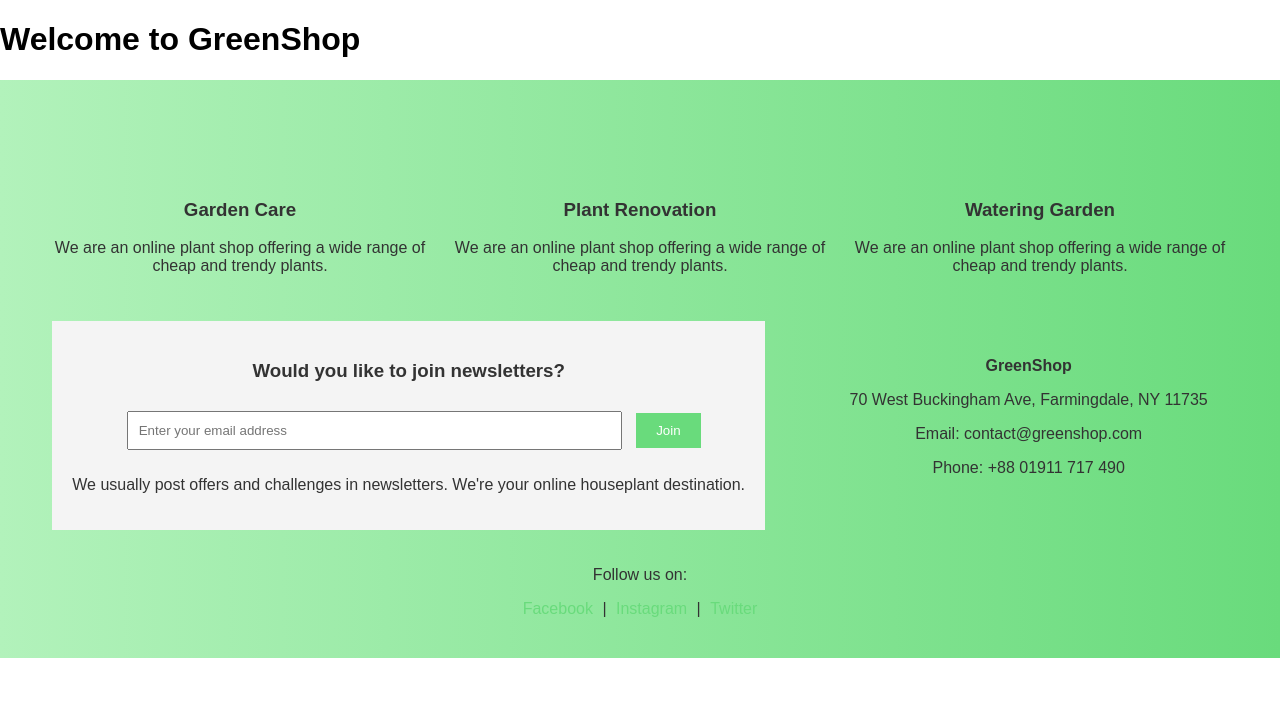
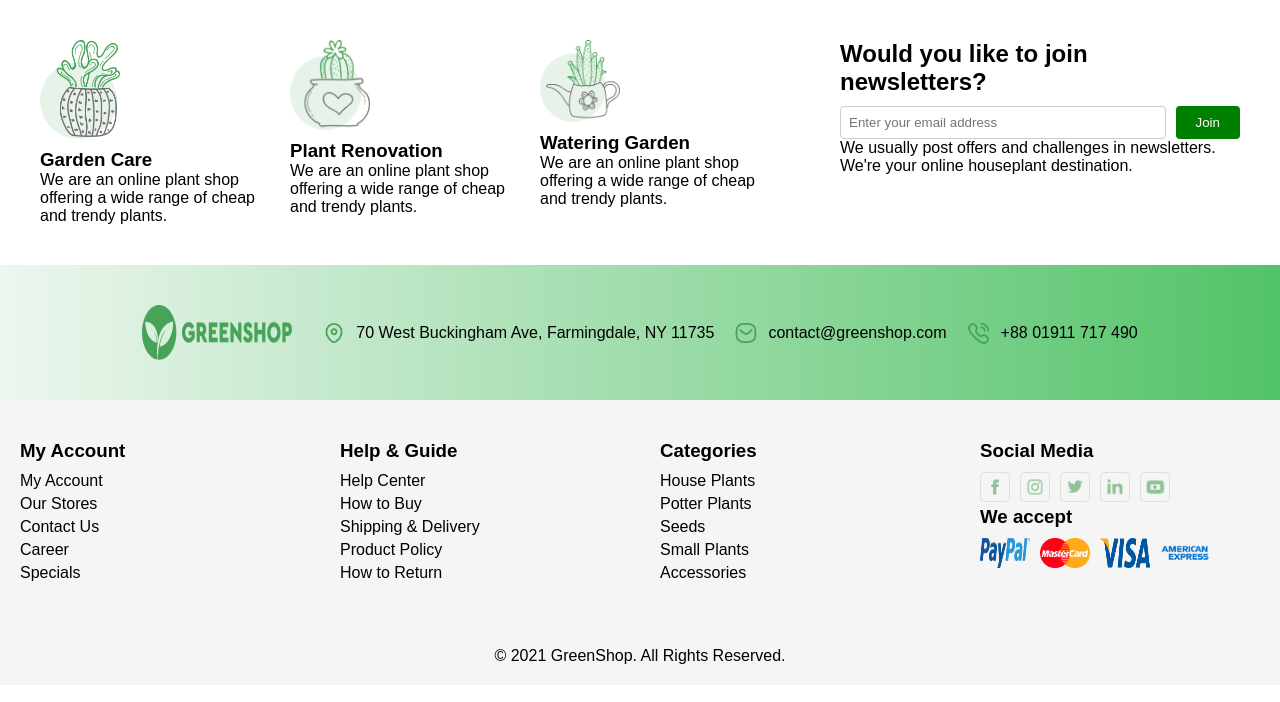
Before and after one commit to syntaxzx/hillel-hw, a plain HTML site: page hw11/index.html in a window 1280 px wide. Drawn offline with Linux system fonts and the light colour scheme.

Commit message:
Подредаговано CSS

```diff
--- a/hw11/index.html
+++ b/hw11/index.html
@@ -3,66 +3,108 @@
 <head>
     <meta charset="UTF-8">
     <meta name="viewport" content="width=device-width, initial-scale=1.0">
-    <title>GreenShop - Home</title>
+    <title>GreenShop</title>
     <link rel="stylesheet" href="styles/style.css">
+    <link rel="stylesheet" href="https://cdnjs.cloudflare.com/ajax/libs/font-awesome/6.0.0-beta3/css/all.min.css">
 </head>
 <body>
-
-
-    <header>
-        <h1>Welcome to GreenShop</h1>
-
-    </header>
-
-
-    <footer>
-        <div class="footer-container">
-
-            <div class="service">
+    <div class="top-section">
+        <div class="services">
             <div class="service-item">
-                    <div class="icon garden-icon"></div>
+                <img src="images/garden-icon.png" alt="Garden Care">
                 <h3>Garden Care</h3>
                 <p>We are an online plant shop offering a wide range of cheap and trendy plants.</p>
             </div>
             <div class="service-item">
-                    <div class="icon renovation-icon"></div>
+                <img src="images/plant-icon.png" alt="Plant Renovation">
                 <h3>Plant Renovation</h3>
                 <p>We are an online plant shop offering a wide range of cheap and trendy plants.</p>
             </div>
             <div class="service-item">
-                    <div class="icon watering-icon"></div>
+                <img src="images/watering-icon.png" alt="Watering Garden">
                 <h3>Watering Garden</h3>
                 <p>We are an online plant shop offering a wide range of cheap and trendy plants.</p>
             </div>
         </div>
-
-
         <div class="newsletter">
-                <h3>Would you like to join newsletters?</h3>
+            <h2>Would you like to join newsletters?</h2>
             <form>
                 <input type="email" placeholder="Enter your email address">
                 <button type="submit">Join</button>
             </form>
             <p>We usually post offers and challenges in newsletters. We're your online houseplant destination.</p>
         </div>
-
-
-            <div class="contact-info">
-                <p><strong>GreenShop</strong></p>
-                <p>70 West Buckingham Ave, Farmingdale, NY 11735</p>
-                <p>Email: contact@greenshop.com</p>
-                <p>Phone: +88 01911 717 490</p>
     </div>
 
-
-            <div class="social-media">
-                <p>Follow us on:</p>
-                <a href="#">Facebook</a> |
-                <a href="#">Instagram</a> |
-                <a href="#">Twitter</a>
+    <div class="middle-section">
+        <div class="contact-info">
+            <div class="logo">
+                <img src="images/logo.png" alt="Greenshop Logo">
+            </div>
+            <div class="address">
+                <img src="images/location-icon.png" alt="Location Icon"> 70 West Buckingham Ave, Farmingdale, NY 11735
+            </div>
+            <div class="email">
+                <img src="images/email-icon.png" alt="Email Icon"> contact@greenshop.com
+            </div>
+            <div class="phone">
+                <img src="images/phone-icon.png" alt="Phone Icon"> +88 01911 717 490
             </div>
         </div>
+    </div>
+
+    <div class="footer">
+        <div class="footer-column">
+            <h3>My Account</h3>
+            <ul>
+                <li><a href="#">My Account</a></li>
+                <li><a href="#">Our Stores</a></li>
+                <li><a href="#">Contact Us</a></li>
+                <li><a href="#">Career</a></li>
+                <li><a href="#">Specials</a></li>
+            </ul>
+        </div>
+        <div class="footer-column">
+            <h3>Help & Guide</h3>
+            <ul>
+                <li><a href="#">Help Center</a></li>
+                <li><a href="#">How to Buy</a></li>
+                <li><a href="#">Shipping & Delivery</a></li>
+                <li><a href="#">Product Policy</a></li>
+                <li><a href="#">How to Return</a></li>
+            </ul>
+        </div>
+        <div class="footer-column">
+            <h3>Categories</h3>
+            <ul>
+                <li><a href="#">House Plants</a></li>
+                <li><a href="#">Potter Plants</a></li>
+                <li><a href="#">Seeds</a></li>
+                <li><a href="#">Small Plants</a></li>
+                <li><a href="#">Accessories</a></li>
+            </ul>
+        </div>
+        <div class="footer-column">
+            <h3>Social Media</h3>
+            <div class="social-media-icons">
+                <a href="#"><img src="images/facebook-icon.png" alt="Facebook"></a>
+                <a href="#"><img src="images/instagram-icon.png" alt="Instagram"></a>
+                <a href="#"><img src="images/twitter-icon.png" alt="Twitter"></a>
+                <a href="#"><img src="images/linkedin-icon.png" alt="LinkedIn"></a>
+                <a href="#"><img src="images/youtube-icon.png" alt="YouTube"></a>
+            </div>
+            <h3>We accept</h3>
+            <div class="payment-methods">
+                <img src="images/paypal.png" alt="PayPal">
+                <img src="images/mastercard.png" alt="MasterCard">
+                <img src="images/visa.png" alt="VISA">
+                <img src="images/amex.png" alt="American Express">
+            </div>
+        </div>
+    </div>
+
+    <footer>
+        <p>© 2021 GreenShop. All Rights Reserved.</p>
     </footer>
-
 </body>
 </html>
--- a/hw11/styles/style.css
+++ b/hw11/styles/style.css
@@ -1,132 +1,181 @@
-body {
-    font-family: Arial, sans-serif;
+* {
     margin: 0;
     padding: 0;
     box-sizing: border-box;
 }
 
-
-footer {
-    background: linear-gradient(90deg, #b2f2bb, #69db7c);
-    padding: 20px;
-    color: #333;
+body {
+    font-family: Arial, sans-serif;
 }
 
-.footer-container {
+.top-section {
     display: flex;
+    justify-content: space-between;
+    padding: 40px;
     flex-wrap: wrap;
-    justify-content: space-around;
 }
 
-.service {
+.services {
     display: flex;
-    justify-content: space-between;
-    width: 100%;
-    padding: 20px;
+    gap: 30px;
+    flex-wrap: wrap;
+    justify-content: flex-start;
+    align-items: flex-start;
 }
 
 .service-item {
-    flex: 1;
-    text-align: center;
-    margin: 10px;
+    text-align: left;
+    width: 220px;
+    display: flex;
+    flex-direction: column;
+    justify-content: flex-start;
 }
 
-.icon {
-    background-size: cover;
-    width: 50px;
-    height: 50px;
-    margin: 0 auto 10px;
+.service-item img {
+    width: 80px;
+    margin-bottom: 10px;
 }
 
-
-.garden-icon {
-    background-image: url('../images/garden-care.png');
+.newsletter {
+    width: 400px;
 }
 
-.renovation-icon {
-    background-image: url('../images/plant-renovation.png');
+.newsletter h2 {
+    margin-bottom: 10px;
 }
 
-.watering-icon {
-    background-image: url('../images/watering-garden.png');
-}
-
-
-.newsletter {
-    padding: 20px;
-    background-color: #f4f4f4;
-    text-align: center;
+.newsletter form {
+    display: flex;
+    gap: 10px;
 }
 
 .newsletter input {
-    padding: 10px;
-    margin: 10px;
-    width: 70%;
+    flex: 1;
+    padding: 8px;
+    border: 1px solid #ccc;
+    border-radius: 4px;
 }
 
 .newsletter button {
-    padding: 10px 20px;
-    background-color: #69db7c;
+    padding: 8px 20px;
+    background-color: green;
+    color: white;
     border: none;
-    color: white;
     cursor: pointer;
+    border-radius: 4px;
 }
 
-.newsletter button:hover {
-    background-color: #57c86a;
+.middle-section {
+    background: linear-gradient(90deg, #EDF6EF 0%, #52C368 100%);
+    padding: 40px 0;
+    display: flex;
+    justify-content: space-between;
+    flex-wrap: wrap;
+    align-items: center;
+    text-align: left;
 }
 
-
 .contact-info {
-    padding: 20px;
-    text-align: center;
+    display: flex;
+    justify-content: space-around;
+    align-items: center;
+    flex-wrap: nowrap;
+    max-width: 1000px;
+    margin: 0 auto;
+    gap: 20px;
 }
 
-
-.social-media {
-    padding: 20px;
-    text-align: center;
+.contact-info div {
+    display: flex;
+    align-items: center;
 }
 
-.social-media a {
-    margin: 0 5px;
-    color: #69db7c;
-    text-decoration: none;
+.contact-info img {
+    width: 24px;
+    height: 24px;
+    margin-right: 10px;
 }
 
-.social-media a:hover {
-    text-decoration: underline;
+.contact-info p {
+    margin: 0;
+    font-size: 16px;
+    color: black;
+    font-weight: 500;
 }
 
-
-.registration-form {
-    max-width: 600px;
-    margin: 0 auto;
-    padding: 20px;
+.contact-info .logo img {
+    width: 150px;
+    height: 55px;
 }
 
-.registration-form form {
+.footer {
+    background-color: #f5f5f5;
+    padding: 40px 0;
     display: flex;
-    flex-direction: column;
+    justify-content: space-between;
+    flex-wrap: wrap;
 }
 
-.registration-form label {
+.footer-column {
+    flex: 1;
+    padding: 0 20px;
+}
+
+.footer-column h3 {
+    margin-bottom: 10px;
+}
+
+.footer-column ul {
+    list-style: none;
+}
+
+.footer-column ul li {
     margin-bottom: 5px;
 }
 
-.registration-form input {
-    padding: 10px;
-    margin-bottom: 15px;
+.footer-column ul li a {
+    text-decoration: none;
+    color: black;
 }
 
-.registration-form button {
-    padding: 10px;
-    background-color: #69db7c;
-    color: white;
-    border: none;
-    cursor: pointer;
+.social-media-icons {
+    display: flex;
+    gap: 10px;
 }
 
-.registration-form button:hover {
-    background-color: #57c86a;
+.social-media-icons img {
+    width: 30px;
 }
+
+.payment-methods {
+    display: flex;
+    gap: 10px;
+}
+
+.payment-methods img {
+    width: 50px;
+}
+
+footer {
+    text-align: center;
+    padding: 20px;
+    background-color: #f5f5f5;
+}
+
+@media (max-width: 768px) {
+    .contact-info, .footer {
+        flex-direction: column;
+        align-items: center;
+        text-align: center;
+    }
+    .services {
+        flex-direction: column;
+        align-items: center;
+        text-align: center;
+        flex-wrap: wrap;
+    }
+
+    .service-item, .newsletter, .footer-column {
+        width: 100%;
+    }
+}
```
Also changed, not shown: hw11/images/amex.png (added), hw11/images/email-icon.png (added), hw11/images/facebook-icon.png (added), hw11/images/garden-icon.png (renamed from hw11/images/1.png), hw11/images/instagram-icon.png (added), hw11/images/linkedin-icon.png (added), hw11/images/location-icon.png (added), hw11/images/logo.png (added), hw11/images/mastercard.png (added), hw11/images/paypal.png (added), hw11/images/phone-icon.png (added), hw11/images/plant-icon.png (renamed from hw11/images/2.png), hw11/images/twitter-icon.png (added), hw11/images/visa.png (added), 2 more files. Lines whose indentation alone changed are shown as unchanged.
